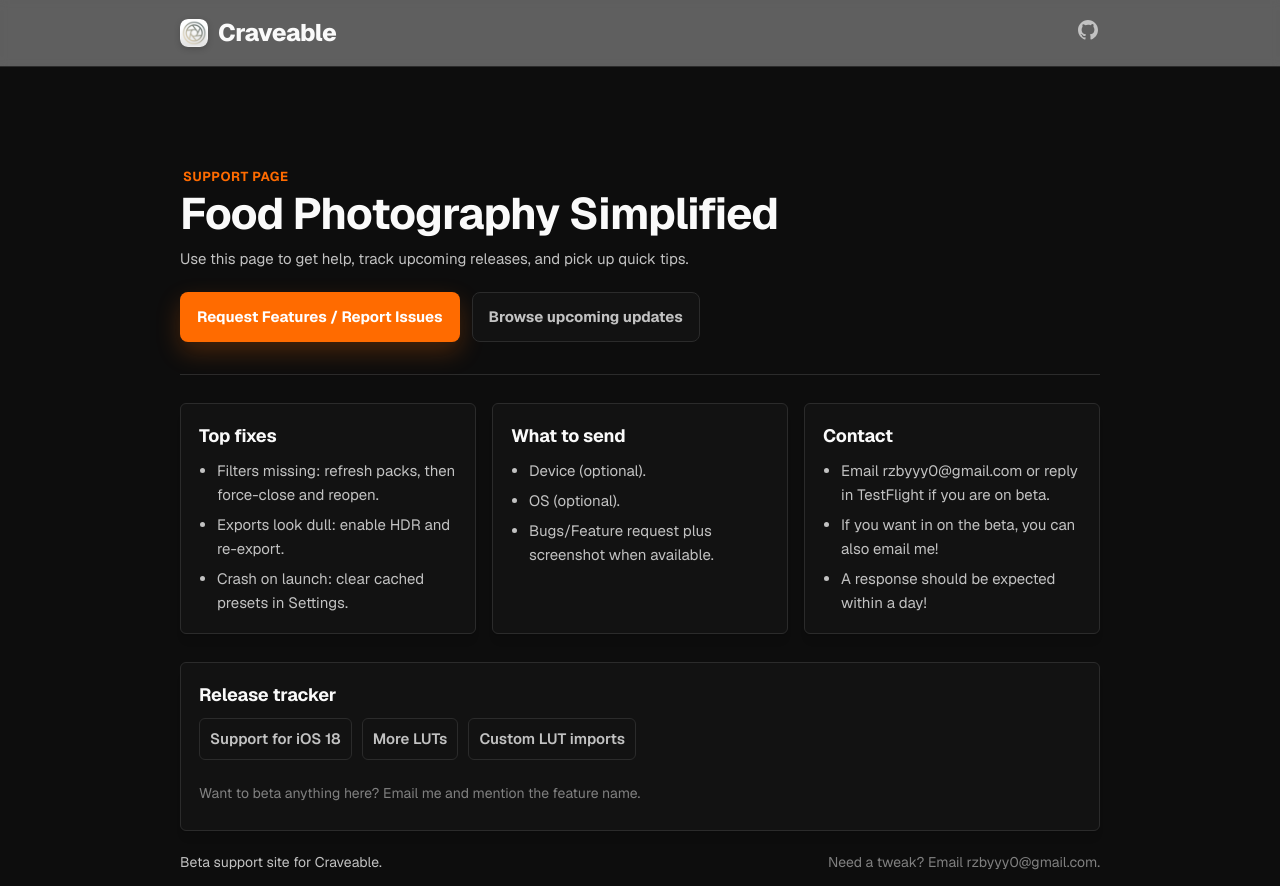
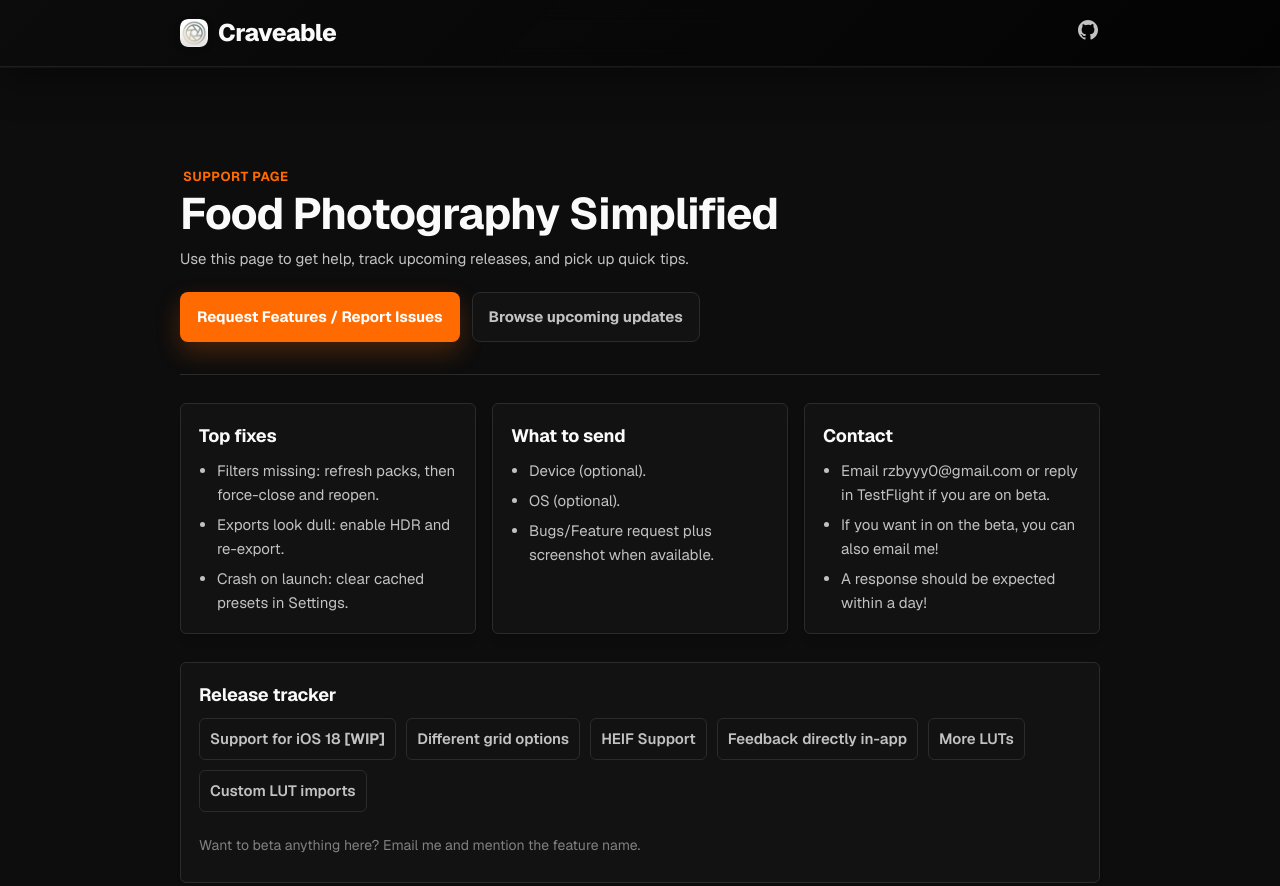
Before and after one commit to ronlu-o/craveableapp, a plain HTML site: page index.html in a window 1280 px wide. Shown: the top 886 px of the page. Drawn offline with nearby package versions, Linux system fonts and the dark colour scheme.

Commit message:
dark mode fix

```diff
--- a/index.html
+++ b/index.html
@@ -65,6 +65,17 @@
       backdrop-filter: blur(5px);
       background: var(--token-490c8163-6119-48f4-a4f6-2848bc2c1f58);
       border-bottom: 1px solid var(--token-ec5340ae-6550-4602-9d99-b1711e50337e);
+    }
+
+    @media (prefers-color-scheme: dark) {
+      nav {
+        backdrop-filter: blur(12px) saturate(130%);
+        background: linear-gradient(135deg, rgba(12, 12, 12, 0.82), rgba(0, 0, 0, 0.7));
+        border-bottom-color: rgba(255, 255, 255, 0.08);
+        box-shadow:
+          0 1px 0 rgba(255, 255, 255, 0.04),
+          0 12px 40px rgba(0, 0, 0, 0.42);
+      }
     }
 
     .nav-inner {
@@ -326,7 +337,10 @@
       <div class="card" style="padding: 18px 18px 12px;">
         <h3>Release tracker</h3>
         <ul class="list-inline">
-          <li>Support for iOS 18</li>
+          <li>Support for iOS 18 <b>[WIP]</b></li>
+          <li>Different grid options</li>
+          <li>HEIF Support</li>
+          <li>Feedback directly in-app</li>
           <li>More LUTs</li>
           <li>Custom LUT imports</li>
         </ul>
```
